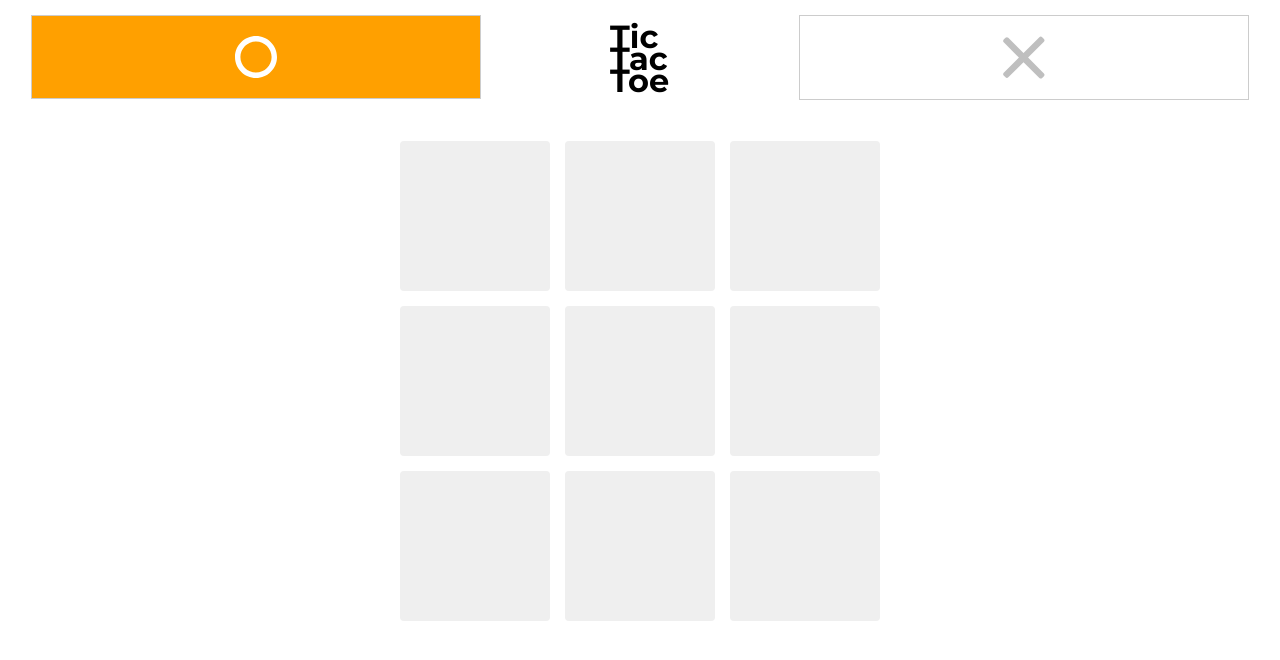
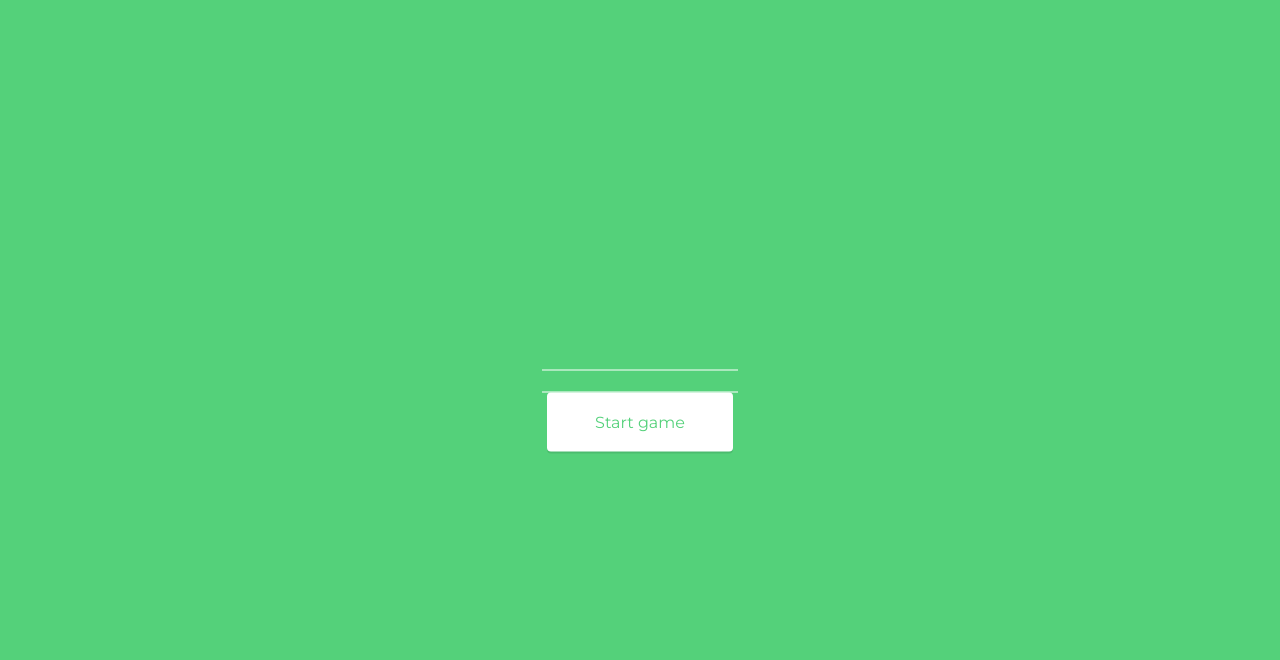
Before and after one commit to tylerwp/tic-tac-toe, a plain HTML site: page index.html in a window 1280 px wide. Both pictures are taken after a click on the link "Start game". Drawn offline with nearby package versions, Linux system fonts and the light colour scheme.

Commit message:
added custom player name view

```diff
--- a/css/style.css
+++ b/css/style.css
@@ -14,6 +14,14 @@ h1 {
   margin: 0 auto;
   text-align: left;
   width: 1.875em; }
+
+input.playername
+{
+    border: 0px solid #FFF;
+    border-bottom-width: 1px;
+    background-color: transparent;
+    outline: none;
+}
 
 .button {
   background: #fff;
--- a/index.html
+++ b/index.html
@@ -16,6 +16,14 @@
       <a href="#" class="button">Start game</a>
     </header>
   </div>
+<div class="screen screen-start" id="startPlayers">
+    <header>
+      <div><input type="text" name="P1name" id="P1name" class="playername"/></div>
+      <div><input type="text" name="P1name" id="P2name" class="playername"/></div>
+      <a href="#" class="button">Start game</a>
+    </header>
+  </div>
+
   <div class="board" id="board">
     <header>
       <h1>Tic Tac Toe</h1>
--- a/js/TTTapp.js
+++ b/js/TTTapp.js
@@ -65,12 +65,14 @@ function tttPlayers(playerName){
 //create new gameboard
 var tttGame = new TicTacToeGame();
 
-//create new players
-var P1 = new tttPlayers("Tyler");
-var P2 = new tttPlayers("Jennifer");//*** if P2 player name = NoobRobo then apply AI
+//add players vars
+var P1 = null;
+var P2 = null;
 
 // hide game board view
 $('#board').hide();
+//hide player setup
+$('#startPlayers').hide();
 // ready player one
 $('#player1').toggleClass('active');
 // hide finish view
@@ -79,7 +81,23 @@ $('#finish').hide();
 //start button click event to trigger board view
 $("#start .button").on("click",function(){
     $("#start").hide();
+    $('#startPlayers').show();
+
+//create new players
+
+
+});
+
+$("#startPlayers .button").on("click",function(){
+
+    //validate input
+        //create new players
+        P1 = new tttPlayers($('#P1name').val());
+        P2 = new tttPlayers($('#P2name').val());//*** if P2 player name = NoobRobo then apply AI
+
+    $('#startPlayers').hide();
     $('#board').show();
+
 });
 
 
```
